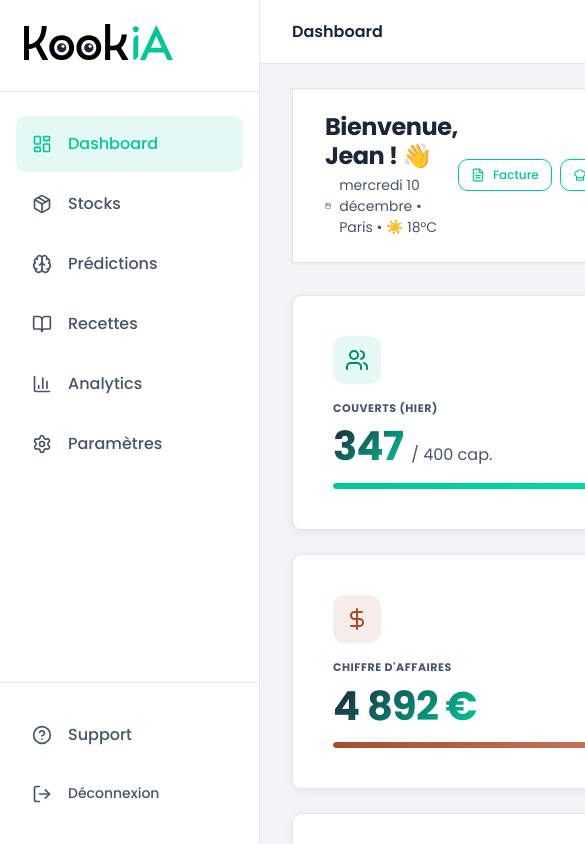
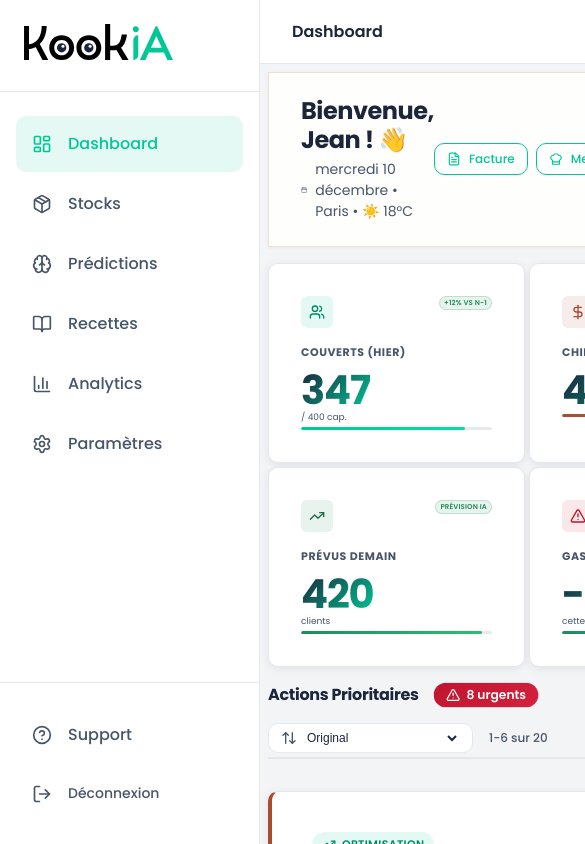
Before and after one commit to JeremDevX/FoodAi, a React (Vite) app in the folder PredictiveAi/mvp-V1/foodai-mvp/: page / in a window 390 px wide. Shown: the top 844 px of the page, 585 px wide, since content can reach past the window. Built offline with nearby package versions, Linux system fonts and the light colour scheme.

Commit message:
style: Add detailed responsive styling for dashboard KPI cards and grid layout across multiple breakpoints.

```diff
--- a/PredictiveAi/mvp-V1/foodai-mvp/src/pages/Dashboard.css
+++ b/PredictiveAi/mvp-V1/foodai-mvp/src/pages/Dashboard.css
@@ -411,20 +411,229 @@
   .recommendations-list.grid-layout {
     grid-template-columns: repeat(2, 1fr);
   }
+
+  .kpi-grid {
+    gap: var(--spacing-md);
+  }
+
+  .kpi-value {
+    font-size: 1.75rem;
+  }
 }
 
 @media (max-width: 1024px) {
   .kpi-grid {
     grid-template-columns: repeat(2, 1fr);
+    gap: var(--spacing-md);
+  }
+
+  .kpi-card {
+    min-height: auto;
+  }
+
+  .kpi-icon {
+    width: 40px;
+    height: 40px;
+    border-radius: 10px;
+    flex-shrink: 0;
+  }
+
+  .kpi-icon svg {
+    width: 20px;
+    height: 20px;
+  }
+
+  .kpi-value {
+    font-size: 1.5rem;
+  }
+
+  .kpi-label {
+    font-size: 12px;
+    white-space: nowrap;
+  }
+
+  .kpi-value-row .text-sm {
+    font-size: 11px;
   }
 }
 
 @media (max-width: 768px) {
+  .dashboard-container {
+    padding: var(--spacing-md);
+    gap: var(--spacing-lg);
+  }
+
   .recommendations-list.grid-layout {
     grid-template-columns: 1fr;
   }
+
+  .kpi-grid {
+    grid-template-columns: repeat(2, 1fr);
+    gap: var(--spacing-sm);
+  }
+
+  .kpi-card {
+    padding: var(--spacing-sm) var(--spacing-md) !important;
+  }
+
+  /* Header row: icon + badge */
+  .kpi-card > .flex.justify-between {
+    margin-bottom: var(--spacing-sm) !important;
+    flex-wrap: nowrap;
+    align-items: center;
+  }
+
+  .kpi-icon {
+    width: 36px;
+    height: 36px;
+    border-radius: 8px;
+    flex-shrink: 0;
+  }
+
+  .kpi-icon svg {
+    width: 18px;
+    height: 18px;
+  }
+
+  .kpi-label {
+    font-size: 11px;
+    white-space: nowrap;
+    overflow: hidden;
+    text-overflow: ellipsis;
+  }
+
+  .kpi-value {
+    font-size: 1.25rem;
+  }
+
+  .kpi-value-row {
+    flex-direction: column;
+    align-items: flex-start;
+    gap: 2px;
+  }
+
+  .kpi-value-row .text-sm,
+  .kpi-value-row .text-secondary {
+    font-size: 10px;
+    line-height: 1.2;
+  }
+
+  .progress-bar {
+    height: 4px;
+    margin-top: var(--spacing-sm);
+  }
+
+  .kpi-card .badge,
+  .kpi-card .badge-optimal {
+    font-size: 8px;
+    padding: 2px 6px;
+    white-space: nowrap;
+  }
+}
+
+@media (max-width: 480px) {
+  .dashboard-container {
+    padding: var(--spacing-sm);
+    gap: var(--spacing-md);
+  }
+
+  .kpi-grid {
+    grid-template-columns: 1fr 1fr;
+    gap: var(--spacing-xs);
+  }
+
+  .kpi-card {
+    padding: var(--spacing-sm) !important;
+  }
+
+  .kpi-card > .flex.justify-between {
+    margin-bottom: var(--spacing-xs) !important;
+  }
+
+  .kpi-icon {
+    width: 32px;
+    height: 32px;
+    border-radius: 6px;
+  }
+
+  .kpi-icon svg {
+    width: 16px;
+    height: 16px;
+  }
+
+  .kpi-label {
+    font-size: 10px;
+  }
+
+  .kpi-value {
+    font-size: 1.1rem;
+    letter-spacing: -0.03em;
+  }
+
+  .kpi-value-row .text-sm,
+  .kpi-value-row .text-secondary {
+    font-size: 9px;
+  }
+
+  .progress-bar {
+    height: 3px;
+    margin-top: var(--spacing-xs);
+  }
+
+  .kpi-card .badge,
+  .kpi-card .badge-optimal {
+    font-size: 7px;
+    padding: 1px 4px;
+  }
+
+  /* Hide badges on very small screens if needed */
+  .kpi-card .text-moderate {
+    display: none;
+  }
+}
+
+@media (max-width: 360px) {
   .kpi-grid {
     grid-template-columns: 1fr;
+    gap: var(--spacing-sm);
+  }
+
+  .kpi-card {
+    display: flex;
+    flex-direction: row;
+    align-items: center;
+    gap: var(--spacing-md);
+    padding: var(--spacing-md) !important;
+  }
+
+  .kpi-card > .flex.justify-between {
+    flex-shrink: 0;
+    margin-bottom: 0 !important;
+  }
+
+  .kpi-content {
+    flex: 1;
+    min-width: 0;
+  }
+
+  .kpi-value {
+    font-size: 1.25rem;
+  }
+
+  .kpi-value-row {
+    flex-direction: row;
+    flex-wrap: wrap;
+    align-items: baseline;
+    gap: var(--spacing-xs);
+  }
+
+  .progress-bar {
+    margin-top: var(--spacing-sm);
+  }
+
+  .kpi-card .badge,
+  .kpi-card .badge-optimal {
+    display: none;
   }
 }
 
```
